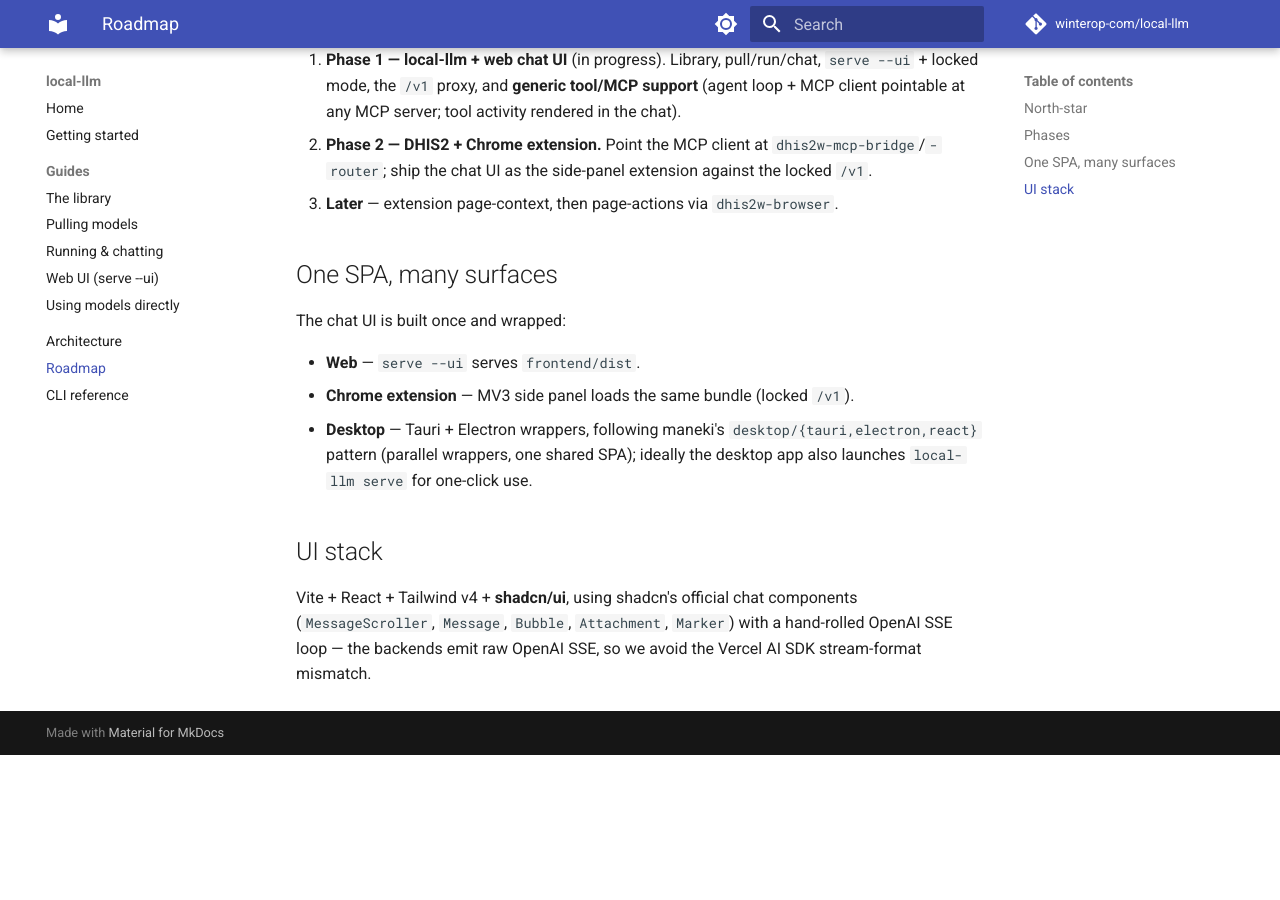
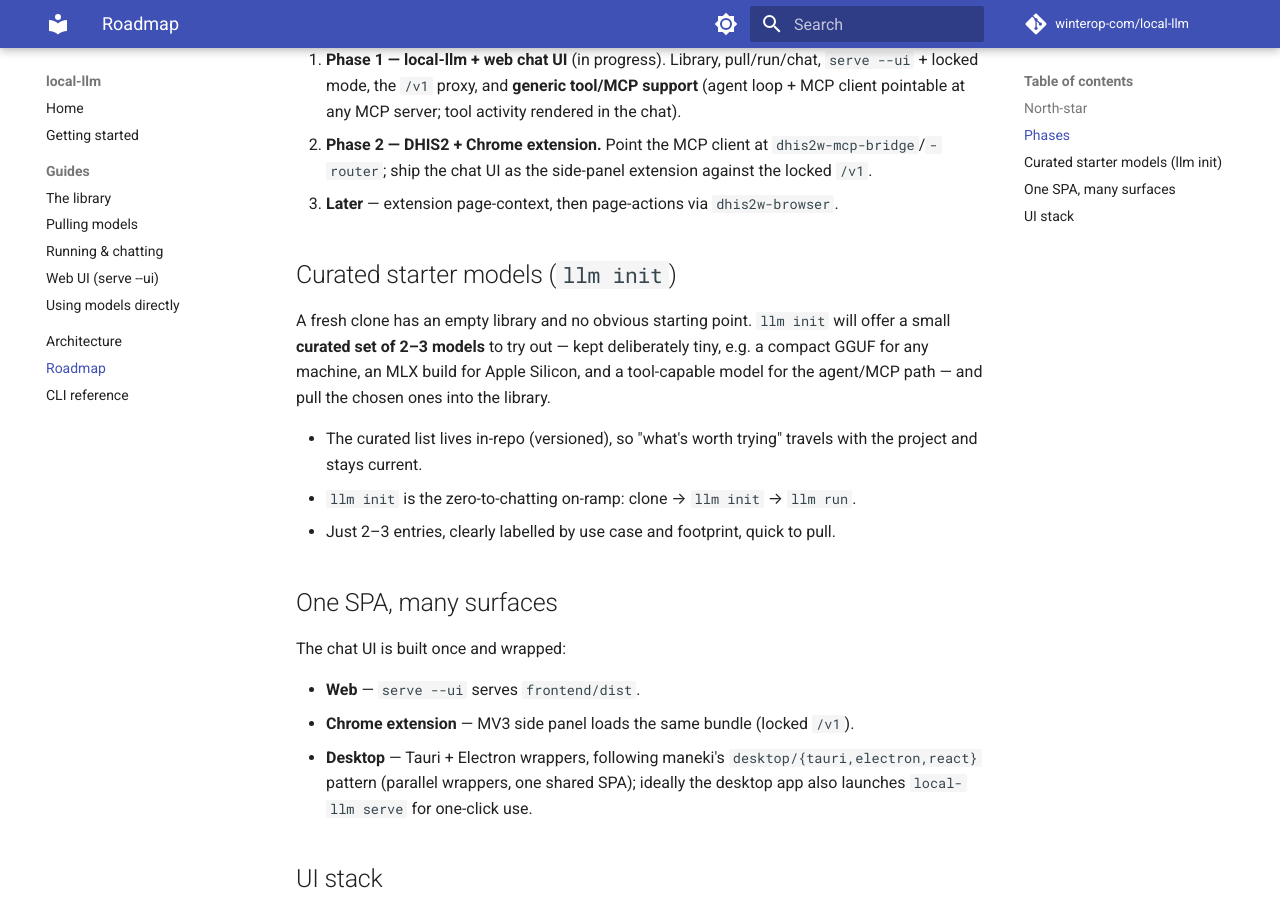
Before and after one commit to winterop-com/stabbur, an MkDocs documentation site: the page built from docs/roadmap.md, in a window 1280 px wide and 900 px high, scrolled down 629 px. Built offline with MkDocs 1.6.1 and Material for MkDocs 9.7.7, drawn with Linux system fonts in a browser that asks for light colours; comment, search, counter and statistics services are not loaded; before the commit the page ends 1384 px from its top, so only the background shows below that.

Commit message:
docs(roadmap): add llm init curated starter models (2-3)

```diff
--- a/docs/roadmap.md
+++ b/docs/roadmap.md
@@ -33,6 +33,19 @@
    against the locked `/v1`.
 3. **Later** — extension page-context, then page-actions via `dhis2w-browser`.
 
+## Curated starter models (`llm init`)
+
+A fresh clone has an empty library and no obvious starting point. `llm init` will
+offer a small **curated set of 2–3 models** to try out — kept deliberately tiny,
+e.g. a compact GGUF for any machine, an MLX build for Apple Silicon, and a
+tool-capable model for the agent/MCP path — and pull the chosen ones into the
+library.
+
+- The curated list lives in-repo (versioned), so "what's worth trying" travels
+  with the project and stays current.
+- `llm init` is the zero-to-chatting on-ramp: clone → `llm init` → `llm run`.
+- Just 2–3 entries, clearly labelled by use case and footprint, quick to pull.
+
 ## One SPA, many surfaces
 
 The chat UI is built once and wrapped:
```
Also changed, not shown: CLAUDE.md (+4 -0 lines).
